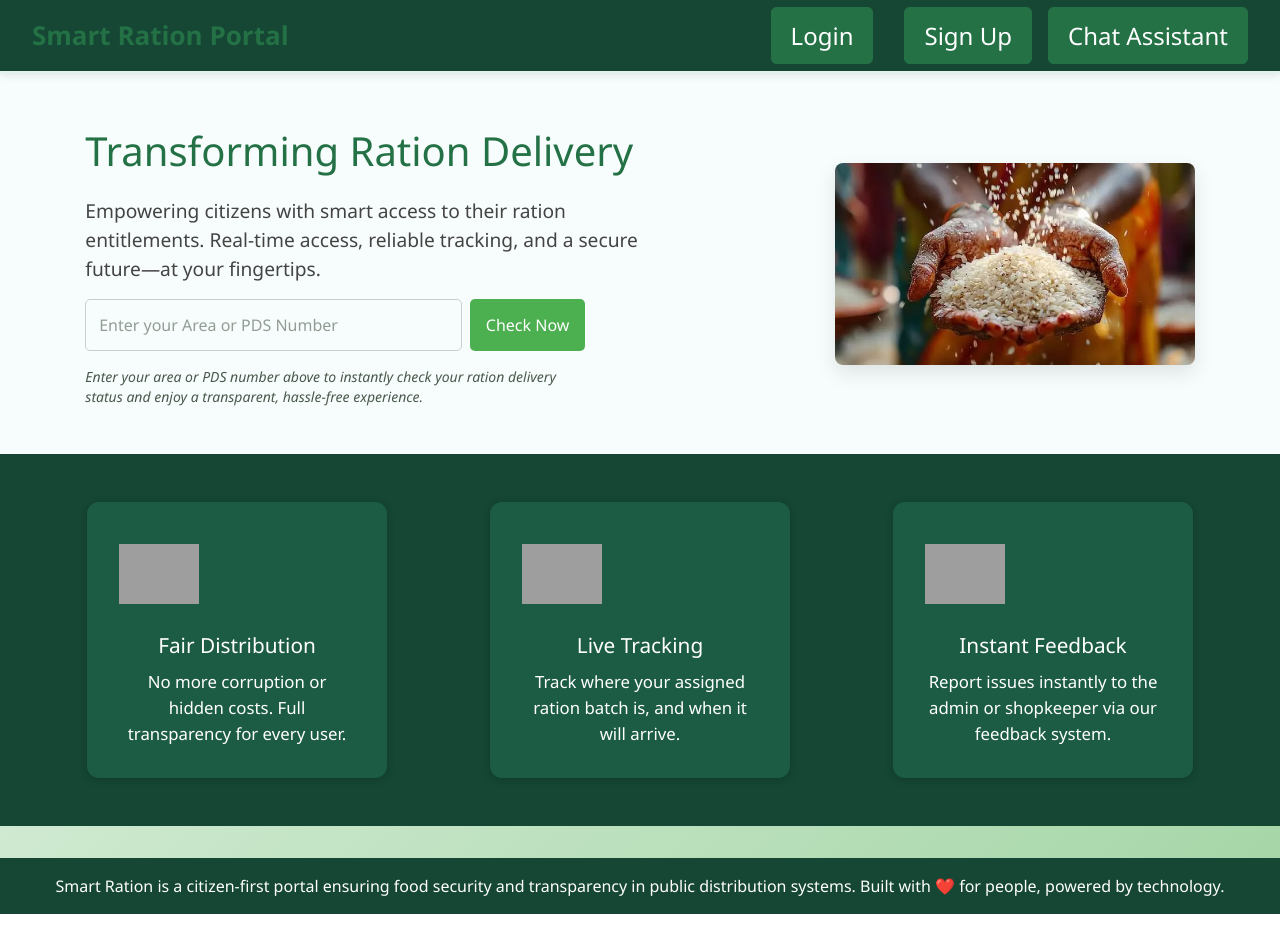
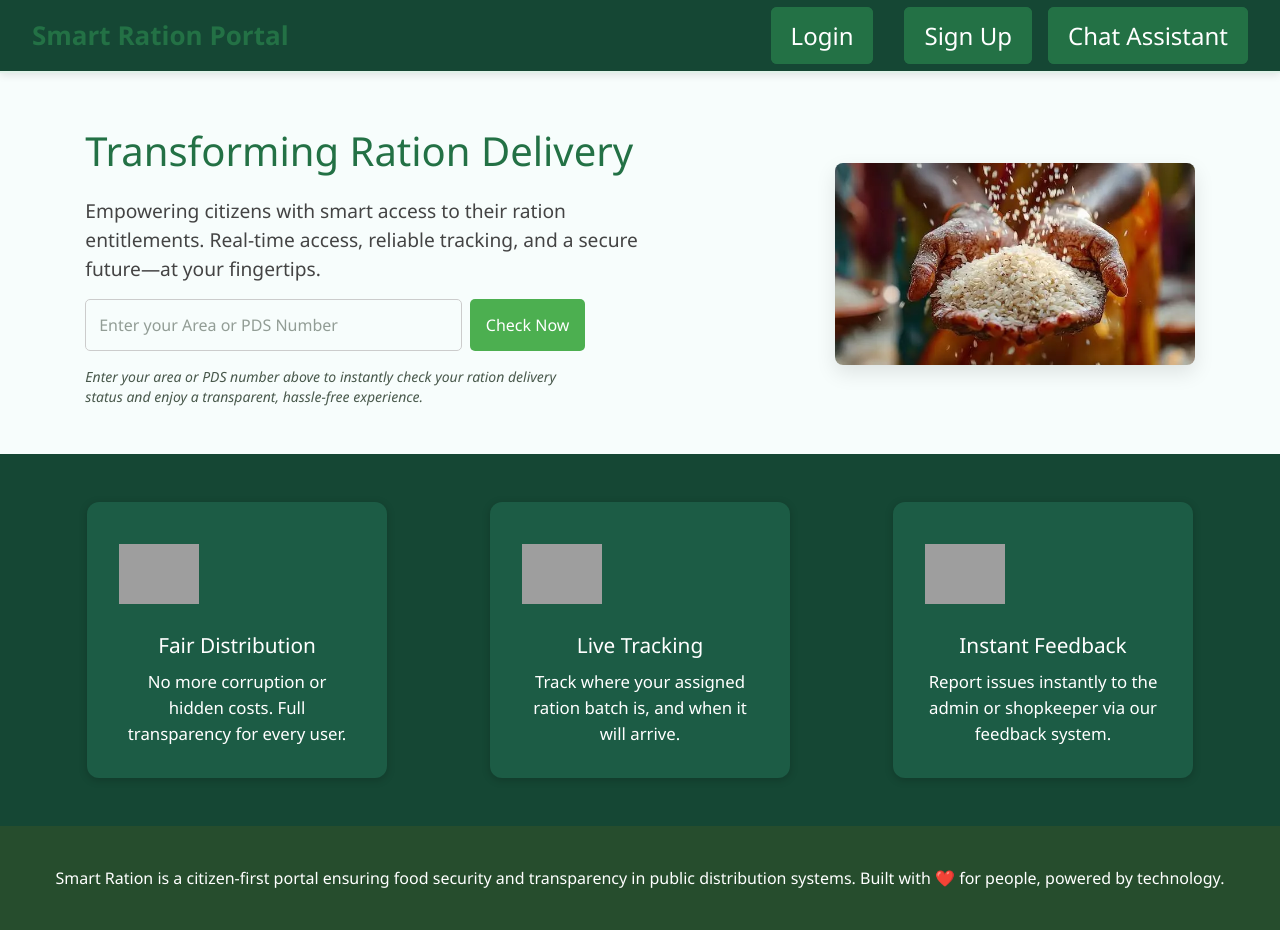
Before and after one commit to Jayasree273/smart-ration, a Next.js app: page / in a window 1280 px wide. Built offline with nearby package versions, Linux system fonts and the light colour scheme; grey boxes are pictures that could not be loaded.

Commit message:
Update index.js

```diff
--- a/pages/index.js
+++ b/pages/index.js
@@ -168,13 +168,7 @@ export default function Home() {
       </section>
 
 
-      <footer style={{
-        backgroundColor: '#154734',
-        color: 'white',
-        padding: '1rem',
-        textAlign: 'center',
-        marginTop: '2rem'
-      }}>
+     <footer>
         <p>
           Smart Ration is a citizen-first portal ensuring food security and transparency in public
           distribution systems. Built with ❤️ for people, powered by technology.
```
